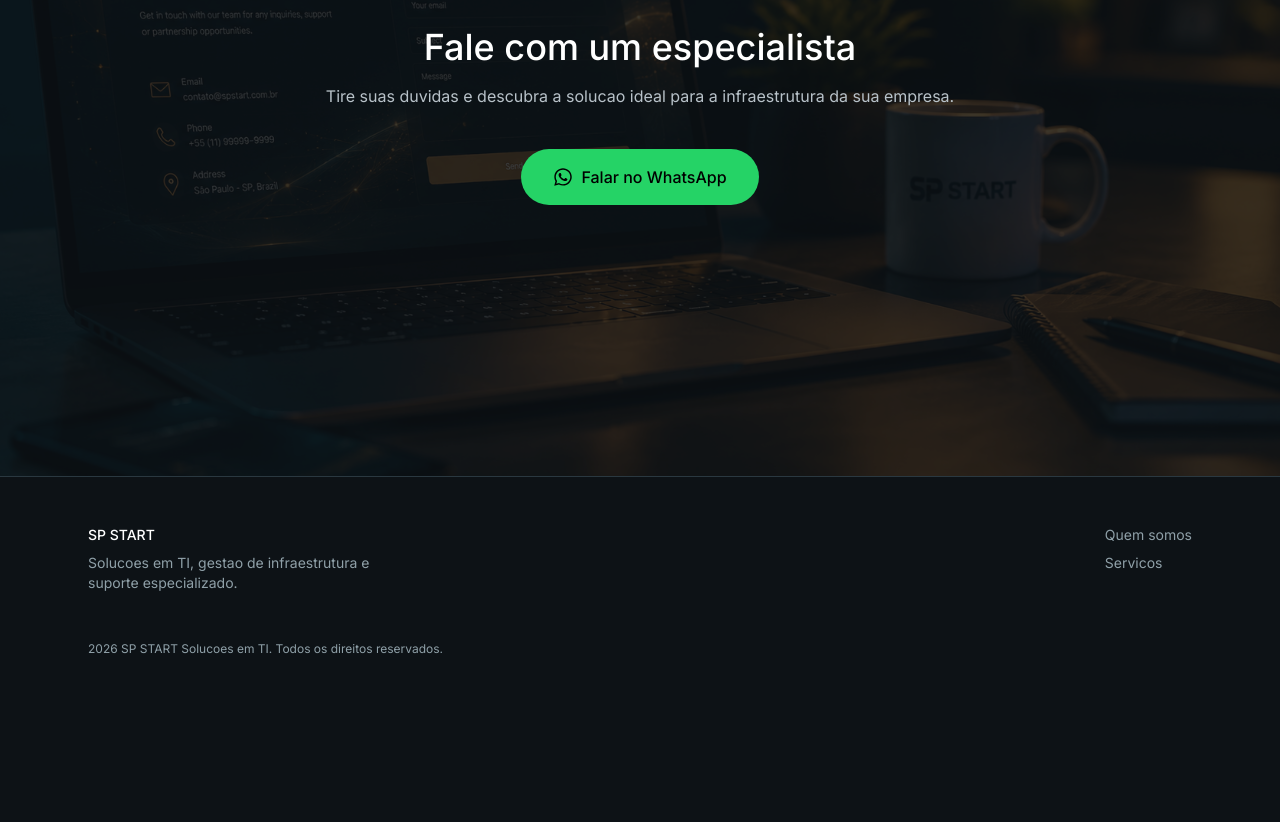
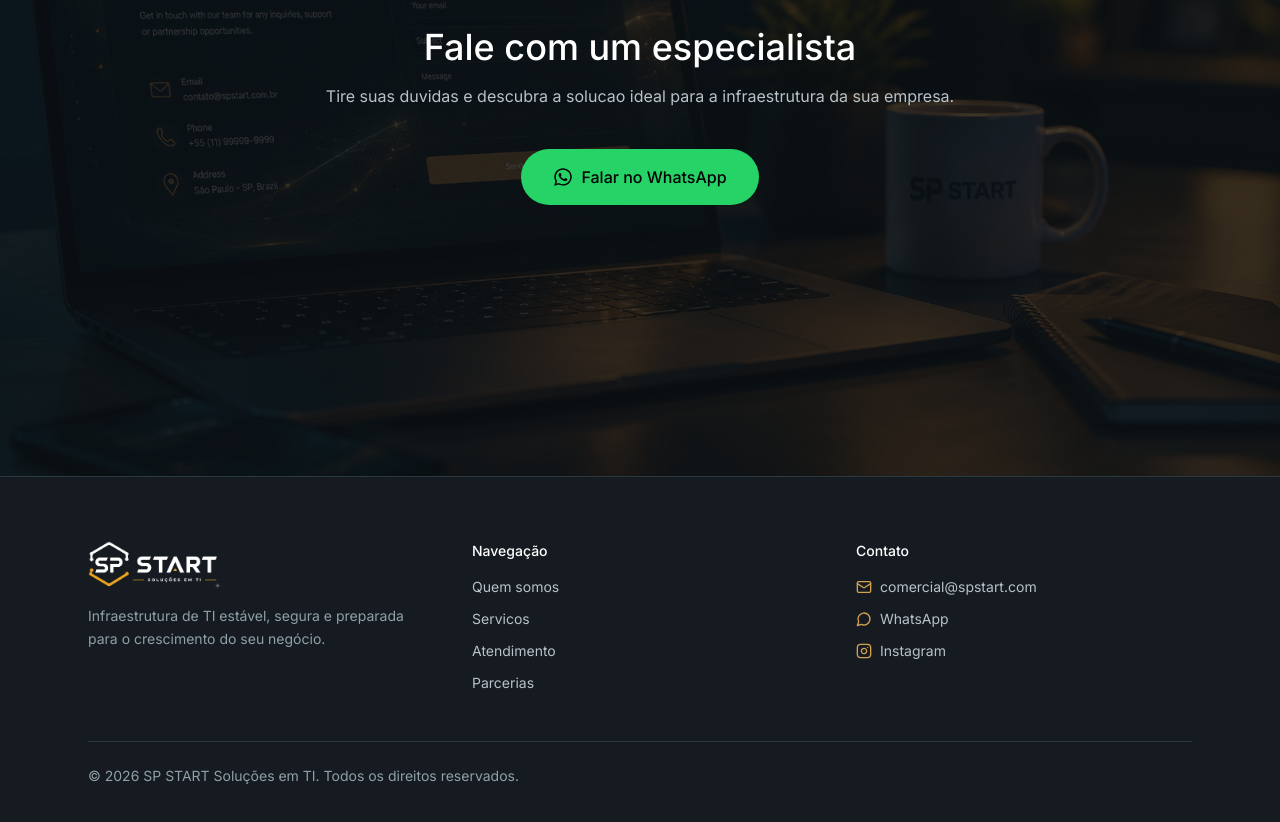
Before and after one commit to luccasdev19/Sp-start, a Next.js app: page / in a window 1280 px wide. Shown: the part 6100-6922 px from the top of the page. Before the commit the page ends 6805 px from the top, so only its background shows below. Built offline with nearby package versions, Linux system fonts and the light colour scheme.

Commit message:
feat: cria Footer do site
Adiciona componente Footer com navegacao, informacoes de contato (email, WhatsApp, Instagram) e linha de copyright.

```diff
--- a/components/layout/Footer.tsx
+++ b/components/layout/Footer.tsx
@@ -1,30 +1,170 @@
+
 import Link from "next/link";
 
+import Image from "next/image";
+
+import { Mail, Instagram, MessageCircle } from "lucide-react";
+
+const navItems = [
+
+  { label: "Quem somos", href: "/#quem-somos" },
+
+  { label: "Servicos", href: "/#servicos" },
+
+  { label: "Atendimento", href: "/#atendimento" },
+
+  { label: "Parcerias", href: "/#parcerias" },
+
+];
+
+const contactItems = [
+
+  {
+
+    label: "comercial@spstart.com",
+
+    href: "mailto:contato@spstart.com.br",
+
+    icon: Mail,
+
+  },
+
+  {
+
+    label: "WhatsApp",
+
+    href: "https://wa.me/5511992685241",
+
+    icon: MessageCircle,
+
+  },
+
+  {
+
+    label: "Instagram",
+
+    href: "https://www.instagram.com/spstart.tec/",
+
+    icon: Instagram,
+
+  },
+
+];
+
 export function Footer() {
+
   const year = new Date().getFullYear();
+
   return (
-    <footer className="border-t border-border">
-      <div className="mx-auto max-w-6xl px-6 py-12">
-        <div className="flex flex-col gap-8 sm:flex-row sm:justify-between">
+
+    <footer className="border-t border-border bg-surface-1">
+
+      <div className="mx-auto max-w-6xl px-6 py-16">
+
+        <div className="grid grid-cols-1 gap-12 sm:grid-cols-3">
+
           <div>
-            <p className="text-sm font-medium text-foreground">SP START</p>
-            <p className="mt-2 max-w-xs text-sm text-foreground-subtle">
-              Solucoes em TI, gestao de infraestrutura e suporte especializado.
+
+            <Image
+
+              src="/spstart-logo.png"
+
+              alt="SP START Solucoes em TI"
+
+              width={160}
+
+              height={58}
+
+              className="h-12 w-auto"
+
+            />
+
+            <p className="mt-4 max-w-xs text-sm leading-relaxed text-foreground-subtle">
+
+              Infraestrutura de TI estável, segura e preparada para o crescimento do seu negócio.
+
             </p>
+
           </div>
-          <nav className="flex flex-col gap-2 text-sm text-foreground-subtle">
-            <Link href="/#quem-somos" className="hover:text-foreground">
-              Quem somos
-            </Link>
-            <Link href="/servicos" className="hover:text-foreground">
-              Servicos
-            </Link>
-          </nav>
+
+          <div>
+
+            <h4 className="text-sm font-medium text-foreground">Navegação</h4>
+
+            <nav className="mt-4 flex flex-col gap-3">
+
+              {navItems.map((item) => (
+
+                <Link
+
+                  key={item.href}
+
+                  href={item.href}
+
+                  className="text-sm text-foreground-muted transition-colors hover:text-foreground"
+
+                >
+
+                  {item.label}
+
+                </Link>
+
+              ))}
+
+            </nav>
+
+          </div>
+
+          <div>
+
+            <h4 className="text-sm font-medium text-foreground">Contato</h4>
+
+            <div className="mt-4 flex flex-col gap-3">
+
+              {contactItems.map((item) => (
+
+                <a
+
+                  key={item.label}
+
+                  href={item.href}
+
+                  target={item.href.startsWith("http") ? "_blank" : undefined}
+
+                  rel={item.href.startsWith("http") ? "noopener noreferrer" : undefined}
+
+                  className="flex items-center gap-2 text-sm text-foreground-muted transition-colors hover:text-foreground"
+
+                >
+
+                  <item.icon size={16} className="text-accent" aria-hidden="true" />
+
+                  {item.label}
+
+                </a>
+
+              ))}
+
+            </div>
+
+          </div>
+
         </div>
-        <p className="mt-12 text-xs text-foreground-subtle">
-          {year} SP START Solucoes em TI. Todos os direitos reservados.
-        </p>
+
+        <div className="mt-12 border-t border-border pt-6">
+
+          <p className="text-sm text-foreground-subtle">
+
+            © {year} SP START Soluções em TI. Todos os direitos reservados.
+
+          </p>
+
+        </div>
+
       </div>
+
     </footer>
+
   );
+
 }
```
